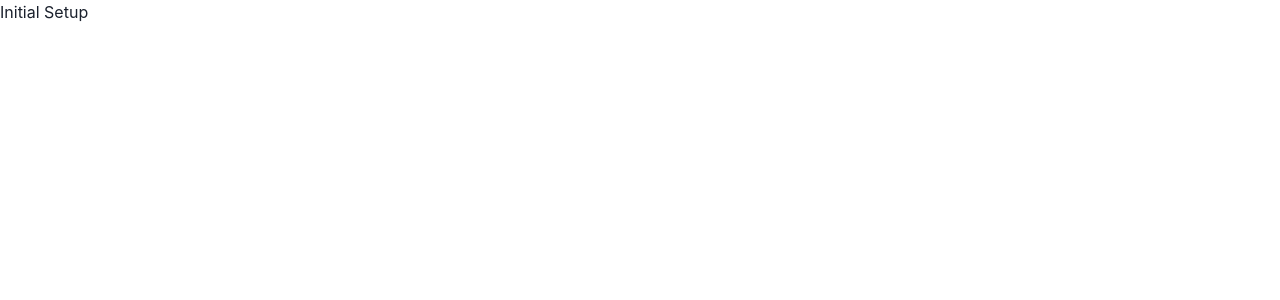
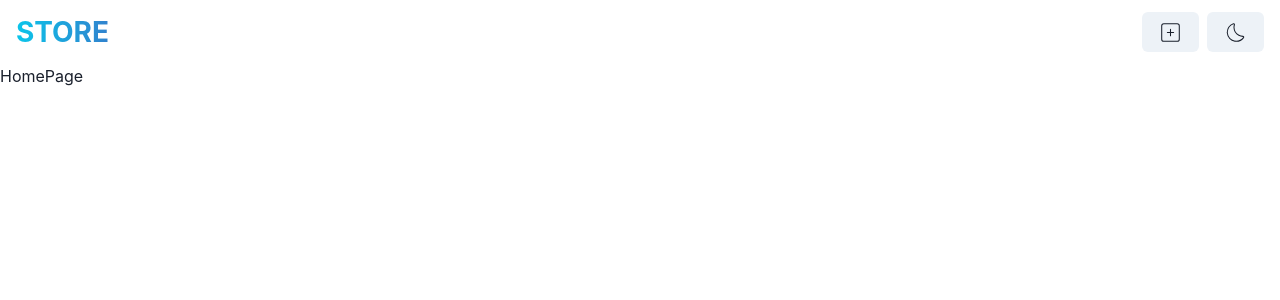
Before and after one commit to Askari64/mern-store, a React (Vite) app in the folder frontend/: page / in a window 1280 px wide. Shown: the top 300 px of the page. Built offline with nearby package versions, Linux system fonts and the light colour scheme.

Commit message:
Changes to App.jsx
Added new Routes and Navbar

```diff
--- a/frontend/src/App.jsx
+++ b/frontend/src/App.jsx
@@ -1,12 +1,23 @@
+import { Box } from "@chakra-ui/react";
+import { Route, Routes } from "react-router-dom";
 
+import HomePage from "./pages/HomePage";
+import CreatePage from "./pages/CreatePage";
+
+import Navbar from "./Components/Navbar";
 
 function App() {
-
   return (
     <>
-     <h1>Initial Setup</h1>
+      <Box minH={"100vh"}>
+        <Navbar/>
+        <Routes>
+          <Route path="/" element={<HomePage />} />
+          <Route path="/create" element={<CreatePage />} />
+        </Routes>
+      </Box>
     </>
-  )
+  );
 }
 
-export default App
+export default App;
```
